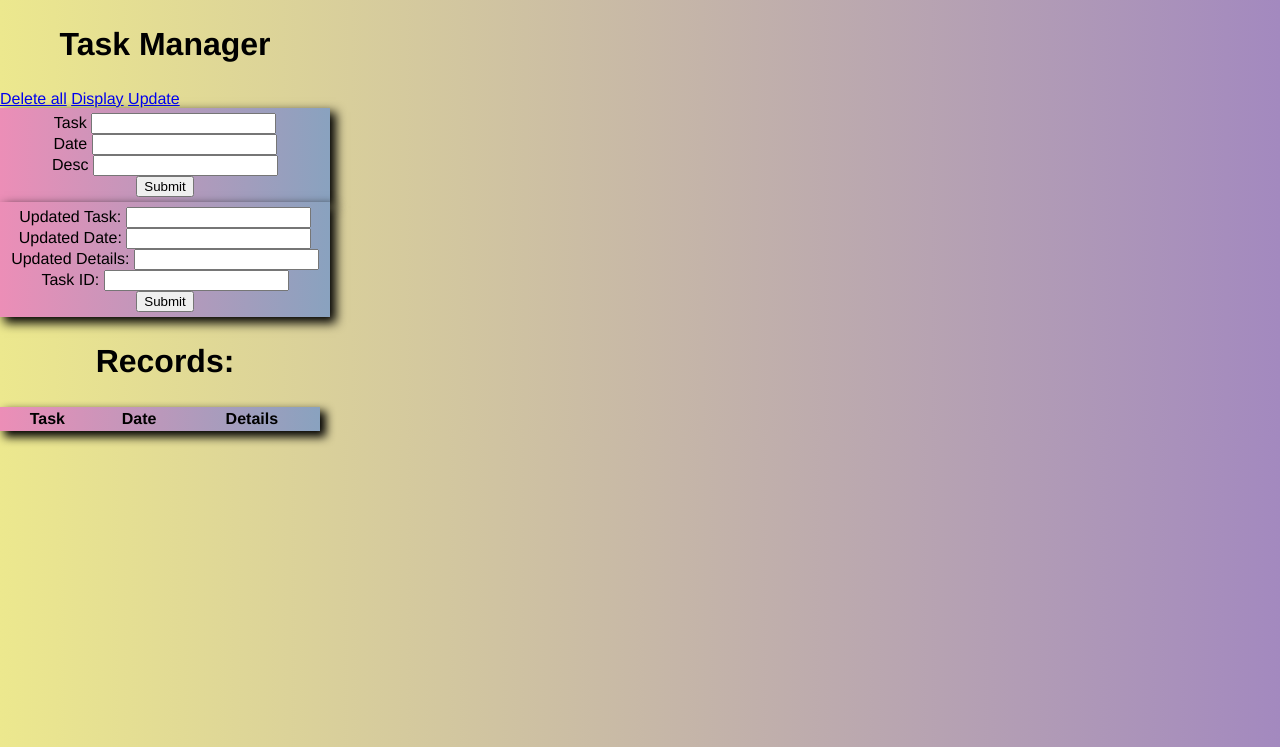
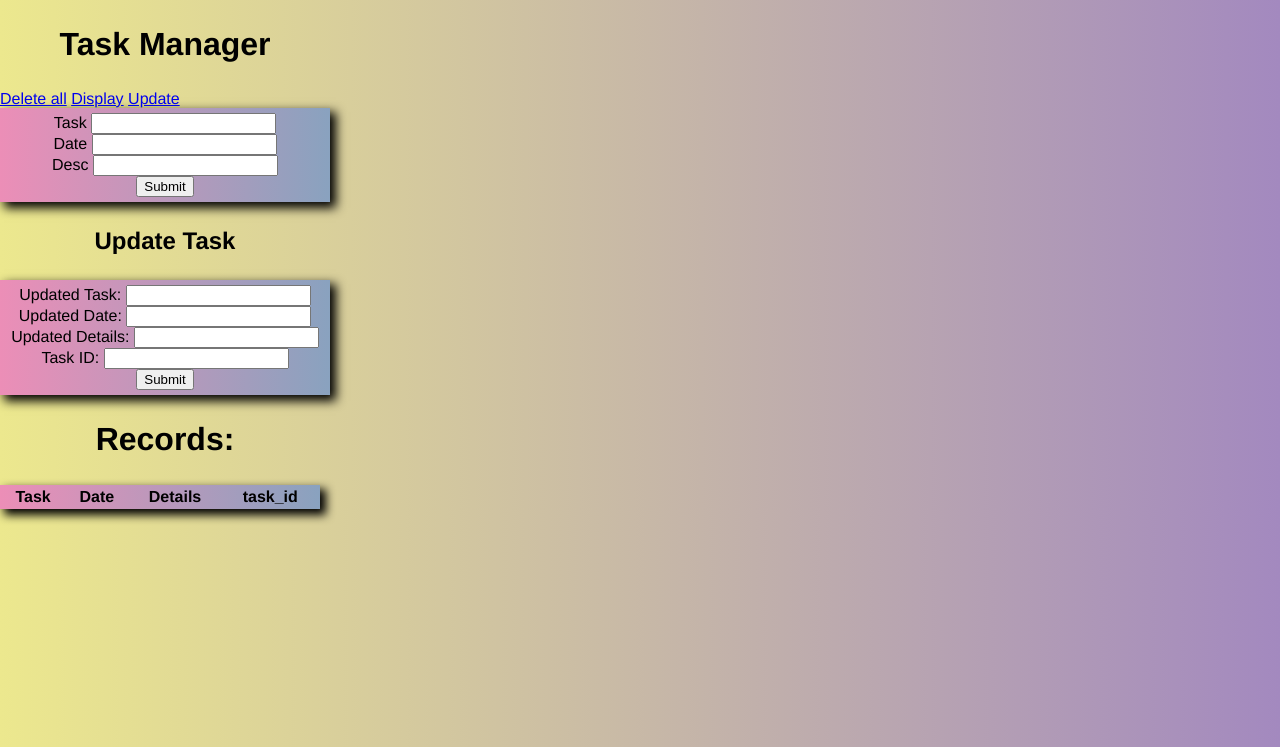
Before and after one commit to N01551957/Virtualization_Project2023, a Flask app: page / in a window 1280 px wide. Shown: the top 747 px of the page. Run offline with Flask 3, Linux system fonts and the light colour scheme; lists and menus that the app fills with data are empty; some libraries are stand-ins or nearby versions.

Commit message:
working fully

```diff
--- a/static/css/main.css
+++ b/static/css/main.css
@@ -6,6 +6,11 @@ body {
     background: linear-gradient(90deg, rgba(236,232,142,1) 0%, rgba(163,137,191,1) 100%);
 }
 h1{
+    width: 25%;
+    text-align: center;
+    padding: 5px;
+}
+h2{
     width: 25%;
     text-align: center;
     padding: 5px;
--- a/templates/page.html
+++ b/templates/page.html
@@ -23,6 +23,8 @@
         <input type = "submit" value = "Submit" />
     </form>
 
+    <h2>Update Task</h2>
+
     <form action="/Update" method="POST">
         <label for="u1">Updated Task:</label>
         <input type="text" id="u1" name = "t1" /><br>
@@ -41,12 +43,14 @@
                 <th>Task</th>
                 <th>Date</th>
                 <th>Details</th>
+                <th>task_id</th>
         </tr>
     {% for result in results %}
         <tr>
             <td>{{result[1]}}</td>
             <td>{{result[2]}}</td>
             <td>{{result[3]}}</td>
+            <td>{{result[0]}}</td>
         </tr>
     {% endfor %}
     </table>
```
